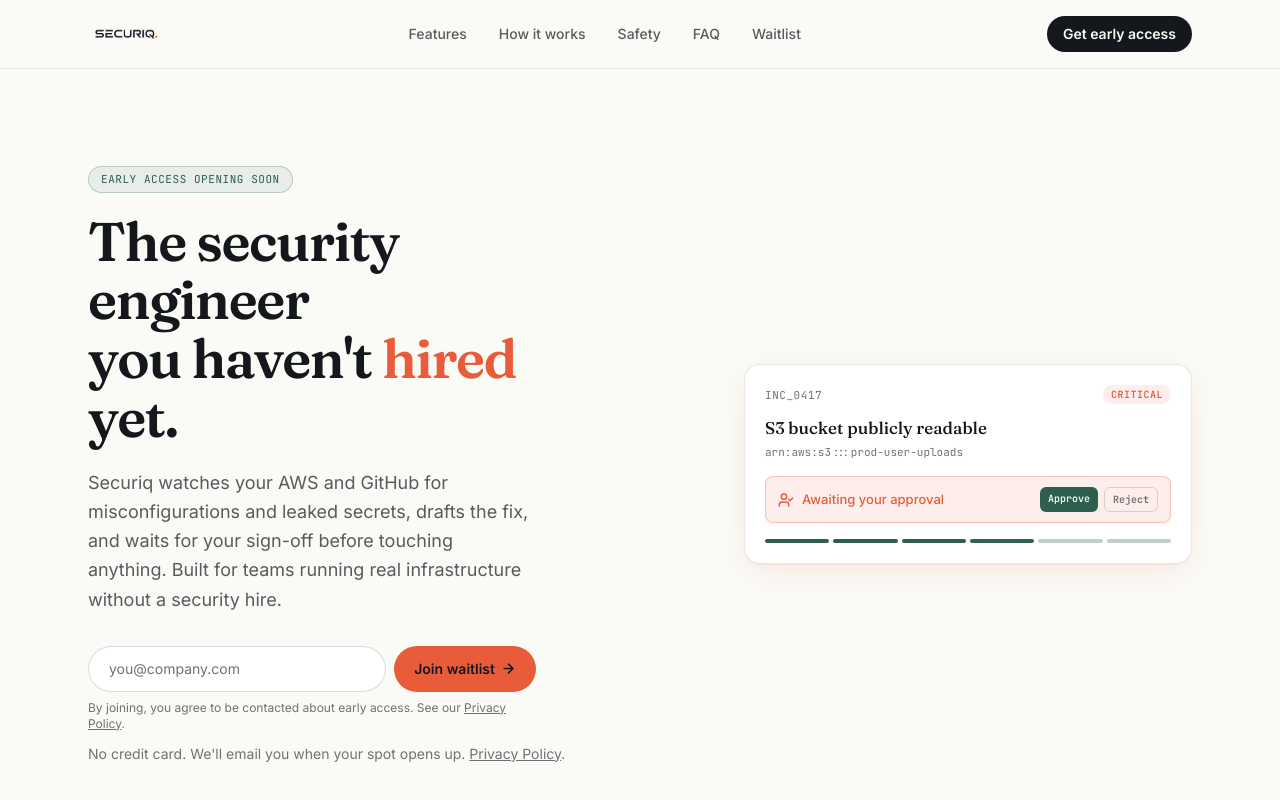
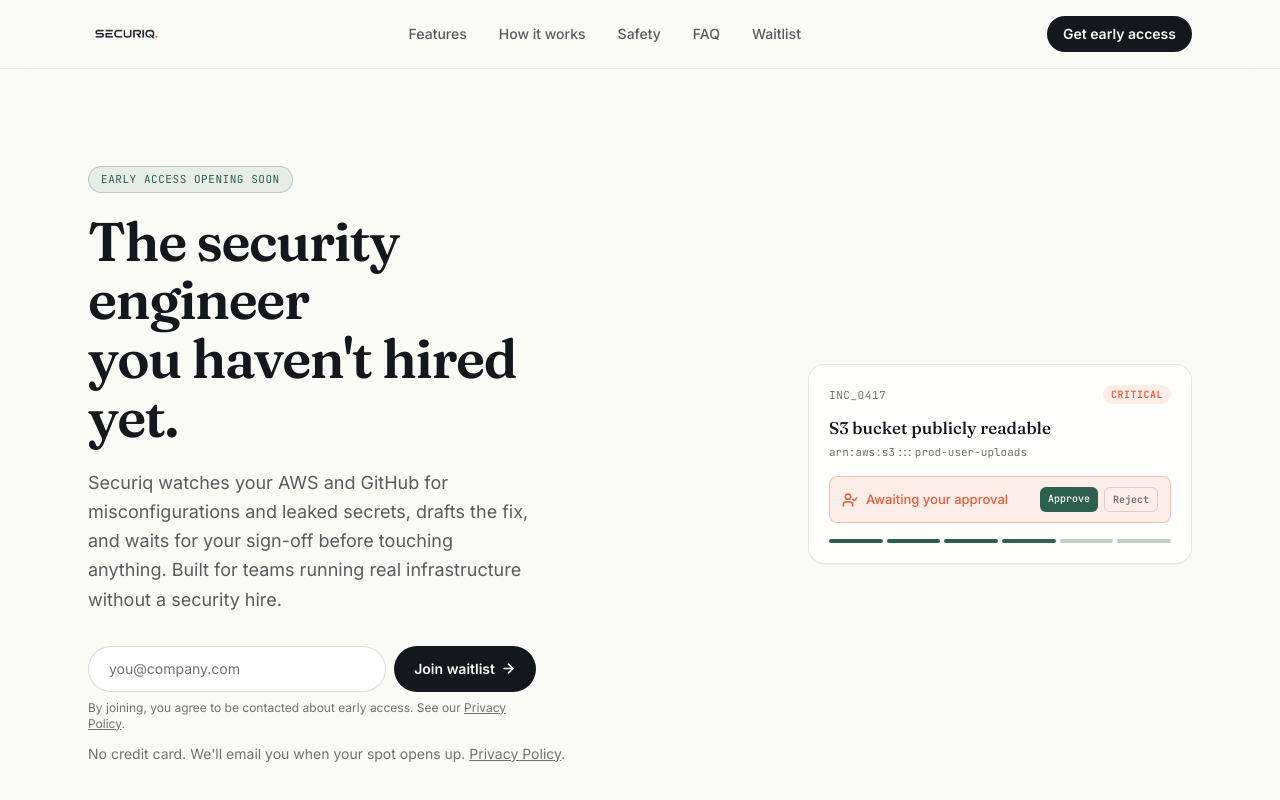
Before and after one commit to erharsh237/securiq, a React (Vite) app: page / in a window 1280 px wide. Shown: the top 800 px of the page. Built offline with nearby package versions, Linux system fonts and the light colour scheme.

Commit message:
Revert "Add hero illustration, punch up coral accent usage, enlarge incident card"
This reverts commit 182510ca6542a5b4633c8885fffe92e860c82443.

```diff
--- a/src/components/Hero.tsx
+++ b/src/components/Hero.tsx
@@ -1,5 +1,4 @@
 import { Link } from "react-router-dom";
-import { HeroIllustration } from "./HeroIllustration";
 import { IncidentLifecycleCard } from "./IncidentLifecycleCard";
 import { WaitlistForm } from "./WaitlistForm";
 
@@ -15,7 +14,7 @@ export function Hero() {
           <h1 className="mt-5 font-display text-[2.75rem] font-semibold leading-[1.08] tracking-tight text-ink md:text-[3.4rem]">
             The security engineer
             <br />
-            you haven't <span className="text-coral">hired</span> yet.
+            you haven't hired yet.
           </h1>
 
           <p className="mt-5 max-w-md text-lg leading-relaxed text-ink/70">
@@ -37,10 +36,7 @@ export function Hero() {
           </div>
         </div>
 
-        <div className="relative flex justify-center md:justify-end">
-          <div className="pointer-events-none absolute inset-0 -z-10 flex items-center justify-center opacity-90">
-            <HeroIllustration />
-          </div>
+        <div className="flex justify-center md:justify-end">
           <IncidentLifecycleCard />
         </div>
       </div>
--- a/src/components/HeroIllustration.tsx
+++ /dev/null
@@ -1,99 +0,0 @@
-export function HeroIllustration() {
-  return (
-    <svg
-      viewBox="0 0 520 460"
-      fill="none"
-      xmlns="http://www.w3.org/2000/svg"
-      className="h-auto w-full max-w-md"
-      role="img"
-      aria-label="Illustration of connected cloud resources being monitored, with one flagged issue highlighted"
-    >
-      {/* connective lines between nodes */}
-      <g stroke="var(--color-sage-dark)" strokeWidth="1.5">
-        <line x1="260" y1="230" x2="110" y2="120" />
-        <line x1="260" y1="230" x2="400" y2="110" />
-        <line x1="260" y1="230" x2="90" y2="300" />
-        <line x1="260" y1="230" x2="410" y2="310" />
-        <line x1="260" y1="230" x2="260" y2="380" />
-        <line x1="110" y1="120" x2="90" y2="300" />
-        <line x1="400" y1="110" x2="410" y2="310" />
-      </g>
-
-      {/* scanning ring around the flagged node */}
-      <circle
-        cx="400"
-        cy="110"
-        r="34"
-        stroke="var(--color-pine)"
-        strokeWidth="1.5"
-        strokeDasharray="4 5"
-        opacity="0.6"
-      >
-        <animateTransform
-          attributeName="transform"
-          type="rotate"
-          from="0 400 110"
-          to="360 400 110"
-          dur="12s"
-          repeatCount="indefinite"
-        />
-      </circle>
-
-      {/* peripheral nodes (healthy resources) */}
-      {[
-        { cx: 110, cy: 120, label: "IAM" },
-        { cx: 90, cy: 300, label: "S3" },
-        { cx: 410, cy: 310, label: "VPC" },
-        { cx: 260, cy: 380, label: "GH" },
-      ].map((node) => (
-        <g key={node.label}>
-          <circle
-            cx={node.cx}
-            cy={node.cy}
-            r="26"
-            fill="var(--color-paper)"
-            stroke="var(--color-sage-dark)"
-            strokeWidth="1.5"
-          />
-          <text
-            x={node.cx}
-            y={node.cy + 4}
-            textAnchor="middle"
-            fontFamily="var(--font-mono)"
-            fontSize="10"
-            fontWeight="600"
-            fill="var(--color-muted)"
-            letterSpacing="0.05em"
-          >
-            {node.label}
-          </text>
-        </g>
-      ))}
-
-      {/* flagged node (the detected issue) */}
-      <circle cx="400" cy="110" r="26" fill="var(--color-coral)" opacity="0.12" />
-      <circle cx="400" cy="110" r="20" fill="var(--color-coral)" />
-      <path
-        d="M400 100v9M400 114v2"
-        stroke="var(--color-paper)"
-        strokeWidth="2.5"
-        strokeLinecap="round"
-      />
-
-      {/* center node (Securiq, the hub) */}
-      <circle cx="260" cy="230" r="46" fill="var(--color-pine)" />
-      <circle cx="260" cy="230" r="46" fill="var(--color-pine-dark)" opacity="0.15" />
-      <path
-        d="M260 208c-12 0-22 6-22 6v16c0 14 9 22 22 26 13-4 22-12 22-26v-16s-10-6-22-6Z"
-        fill="var(--color-paper)"
-      />
-      <path
-        d="m251 231 6 6 12-13"
-        stroke="var(--color-pine)"
-        strokeWidth="2.5"
-        strokeLinecap="round"
-        strokeLinejoin="round"
-      />
-    </svg>
-  );
-}
--- a/src/components/IncidentLifecycleCard.tsx
+++ b/src/components/IncidentLifecycleCard.tsx
@@ -31,7 +31,7 @@ export function IncidentLifecycleCard() {
   const isApproval = stage.key === "approval";
 
   return (
-    <div className="w-full max-w-md rounded-2xl border border-ink/10 bg-white/90 p-5 shadow-[0_8px_30px_-8px_rgba(232,92,58,0.18),0_1px_0_rgba(20,23,28,0.04)] backdrop-blur-sm">
+    <div className="w-full max-w-sm rounded-2xl border border-ink/10 bg-white/70 p-5 shadow-[0_1px_0_rgba(20,23,28,0.04)] backdrop-blur-sm">
       <div className="flex items-center justify-between">
         <span className="font-mono text-[11px] uppercase tracking-wider text-muted">
           inc_0417
--- a/src/components/WaitlistForm.tsx
+++ b/src/components/WaitlistForm.tsx
@@ -37,7 +37,7 @@ export function WaitlistForm({ variant = "default" }: { variant?: "default" | "c
         <button
           type="submit"
           disabled={status === "submitting"}
-          className="flex flex-shrink-0 items-center gap-1.5 rounded-full bg-coral px-5 py-3 text-sm font-semibold text-ink transition-colors hover:bg-coral/90 disabled:opacity-60"
+          className="flex flex-shrink-0 items-center gap-1.5 rounded-full bg-ink px-5 py-3 text-sm font-semibold text-paper transition-colors hover:bg-pine-dark disabled:opacity-60"
         >
           {status === "submitting" ? "Joining…" : "Join waitlist"}
           {status !== "submitting" && <ArrowRight size={15} strokeWidth={2.5} />}
```
